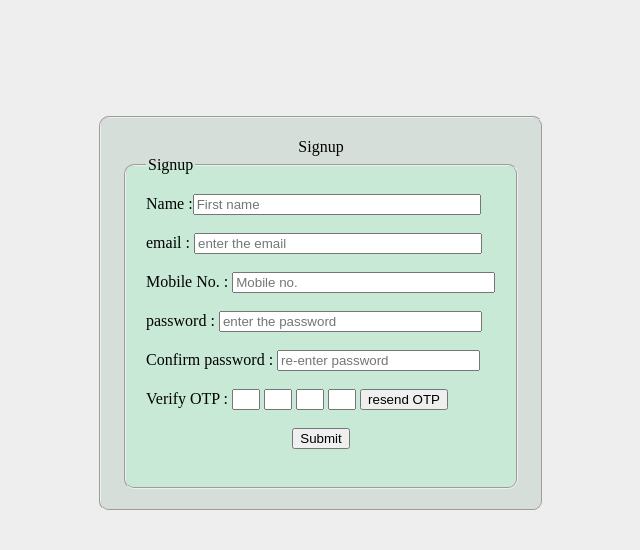
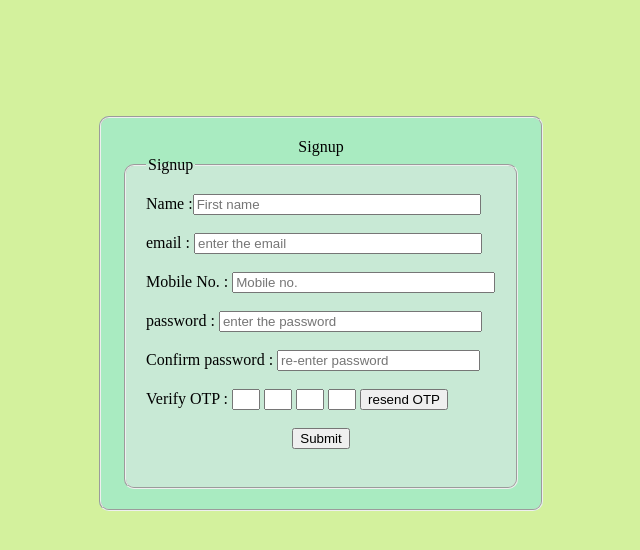
Before and after one commit to deepak0deepz/html_practice, a plain HTML site: page forgot page.html in a window 1280 px wide. Shown: the whole page, without its empty margins (319-959 px from the left). Drawn offline with Linux system fonts and the light colour scheme.

Commit message:
Updated project files

```diff
--- a/forgot page.html
+++ b/forgot page.html
@@ -5,10 +5,10 @@
     <meta name="viewport" content="width=device-width, initial-scale=1.0">
     <title>RESET YOUR PASSWORD</title>
 </head>
-<body style="text-align:left ; background:#eee; font-family:serif;">
+<body style="text-align:left ; background:#d3f19d; font-family:serif;">
     <br><br><br><br><br><br>
     <form>
-        <fieldset style="width:400px; margin:auto; background:#d6ded9; padding:20px; border-radius:10px;">
+        <fieldset style="width:400px; margin:auto; background:#a9ebc1; padding:20px; border-radius:10px;">
              <center><legend>Signup</legend></center>
             <fieldset style="width:350px; margin:auto; background:#c8e9d5; padding:20px; border-radius:10px;">
             <legend>Signup</legend>
```
Also changed, not shown: INDEX.html (+1 -1 lines), login.html (+2 -2 lines), signup.html (+2 -2 lines).
